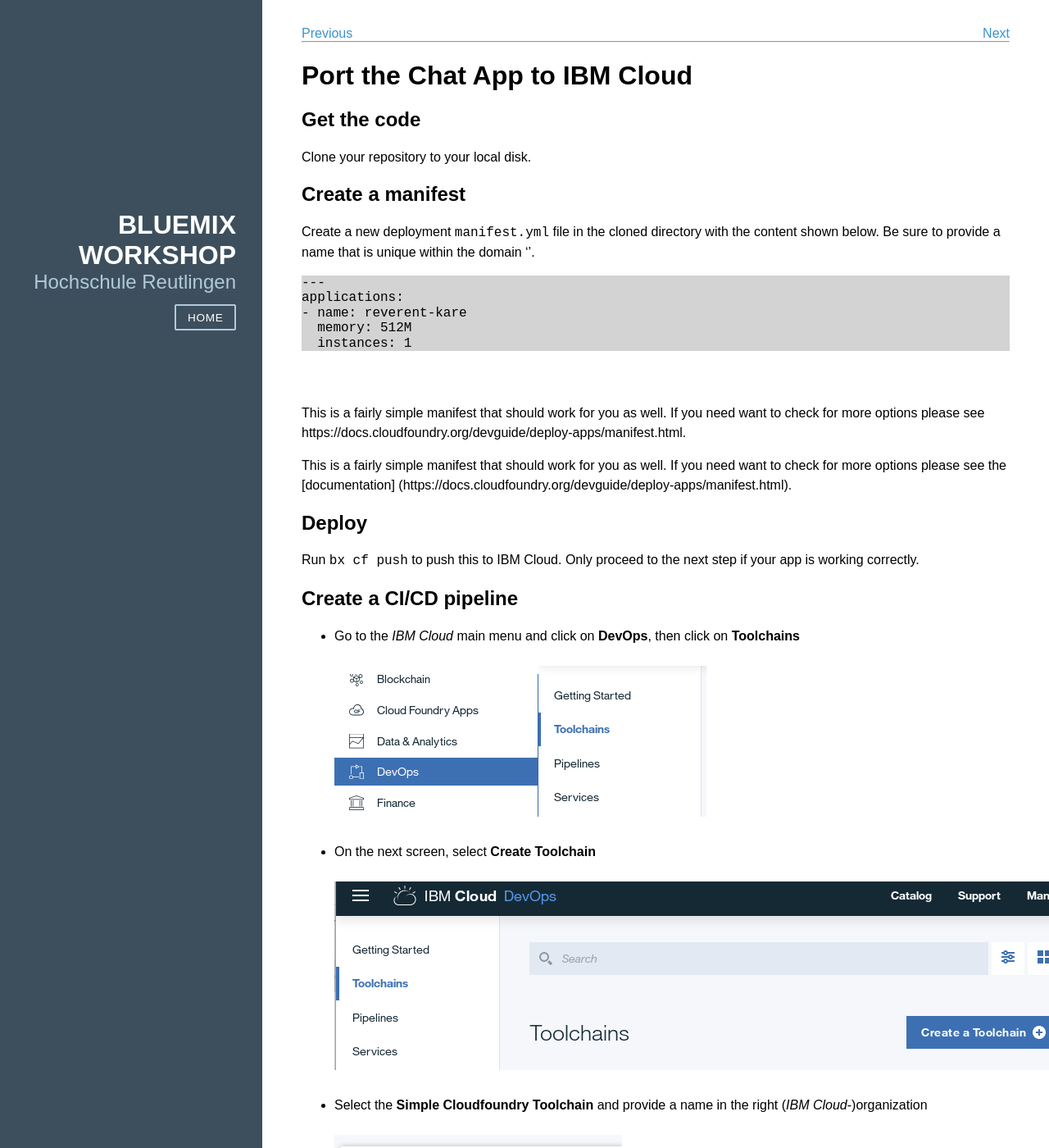
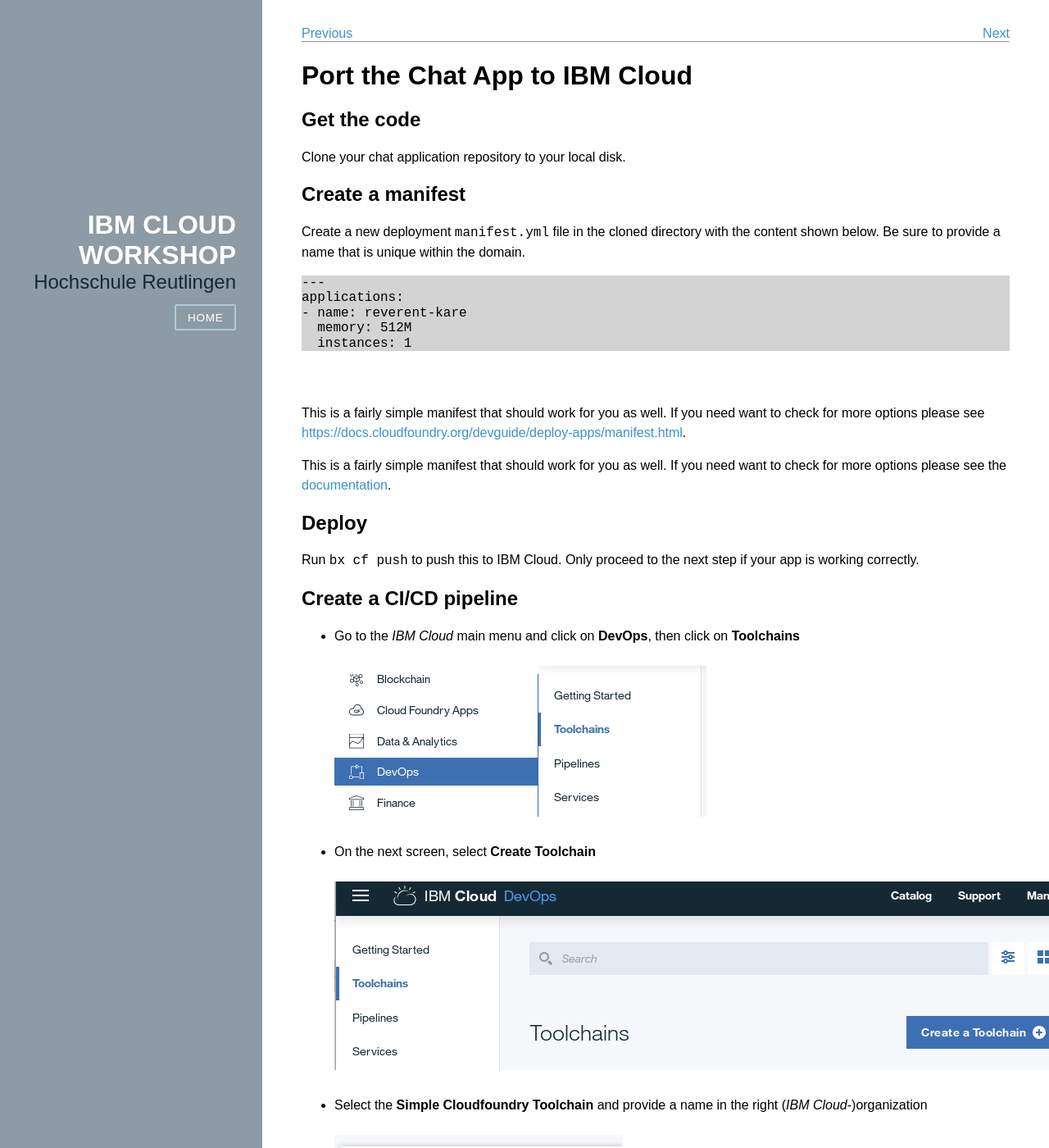
Before and after one commit to mkubik/HRTCloudDemo.github.io, a Jekyll site: the page built from _labs/005-port-app-to-bx.markdown, in a window 1280 px wide and 1400 px high. Shown: the whole window at 82% size. Built offline with Jekyll 4.4.1, drawn with Linux system fonts in a browser that asks for light colours; nearby versions of some CDN libraries; some of the changed text lies outside the part shown.

Commit message:
changed some coloring, fixes on pg 5 and added presentation pdf

```diff
--- a/_labs/005-port-app-to-bx.markdown
+++ b/_labs/005-port-app-to-bx.markdown
@@ -5,11 +5,11 @@
 
 ## Get the code
 
-Clone your repository to your local disk.
+Clone your chat application repository to your local disk.
 
 ## Create a manifest
 
-Create a new deployment `manifest.yml` file in the cloned directory with the content shown below. Be sure to provide a name that is unique within the domain ''.
+Create a new deployment `manifest.yml` file in the cloned directory with the content shown below. Be sure to provide a name that is unique within the domain.
 
 <pre>
 ---
@@ -19,10 +19,10 @@
   instances: 1
 </pre>
 <br/><br/>
-This is a fairly simple manifest that should work for you as well. If you need want to check for more options please see https://docs.cloudfoundry.org/devguide/deploy-apps/manifest.html.
+This is a fairly simple manifest that should work for you as well. If you need want to check for more options please see [https://docs.cloudfoundry.org/devguide/deploy-apps/manifest.html](https://docs.cloudfoundry.org/devguide/deploy-apps/manifest.html).
 
 
-This is a fairly simple manifest that should work for you as well. If you need want to check for more options please see the [documentation] (https://docs.cloudfoundry.org/devguide/deploy-apps/manifest.html).
+This is a fairly simple manifest that should work for you as well. If you need want to check for more options please see the [documentation](https://docs.cloudfoundry.org/devguide/deploy-apps/manifest.html).
 
 ## Deploy
 
@@ -43,12 +43,12 @@
   <pre>
       ---
       applications:
-      - name: WhoChats
+      - name: <span class="app_name">whochats</span>
         memory: 128M
         host: <span class="app_name">whochats</span>
   </pre>
 
-    on your local machine. Then manually run <code>cf push</code> and verify your app is picking up the right name. _IBM Cloud_ is adding your host to the <code>mybluemix.net</code> domain  by default so your FQDN is <code>[host].mybluemix.net</code>. Once you can access your hostname, commit and push your changes to git and wait for the pipeline to finish.<br/><br/>
+    on your local machine. Then manually run <code>cf push</code> and verify your app is picking up the right name. _IBM Cloud_ is adding your host to the <code>mybluemix.net</code> domain  by default so your FQDN is <code><span class="app_name">whochats</span>.mybluemix.net</code>. Once you can access your hostname, commit and push your changes to git and wait for the pipeline to finish.<br/><br/>
 
 ## Test
 - Try to access [<code>https://<span class="app_name">xxx</span>.mybluemix.net</code>](https://<span class="app_name">xxx</span>.mybluemix.net)
@@ -56,14 +56,4 @@
 ## References
  * [Create a Toolchain](https://console.bluemix.net/docs/toolchains/toolchains_overview.html)
 
-{% include pipeline.markdown %}
-
-<script type="text/javascript" src="{{ site.baseurl }}/js/random-app-name.js"></script>
-<script type="text/javascript">
-  var app_name = random_app_name();
-  var spans = document.getElementsByClassName("app_name");
-  for (i = 0; i < spans.length; i++) {
-      var span = spans[i];
-      span.parentNode.replaceChild(document.createTextNode(app_name), span);
-  }
-</script>
+{% include random_app_name.html %}
--- a/_layouts/default.html
+++ b/_layouts/default.html
@@ -13,7 +13,7 @@
     <div id="layout" class="pure-g">
       <div class="sidebar pure-u-1 pure-u-md-1-4">
         <div class="header">
-          <h1 class="brand-title">Bluemix Workshop</h1>
+          <h1 class="brand-title">IBM Cloud Workshop</h1>
           <h2 class="brand-tagline">Hochschule Reutlingen</h2>
           <nav class="nav">
             <ul class="nav-list">
--- a/css/site.css
+++ b/css/site.css
@@ -42,7 +42,7 @@
 }
 
 .sidebar {
-    background: rgb(61, 79, 93);
+    background: rgb(140, 155, 165);
     color: #fff;
 }
 
@@ -55,7 +55,7 @@
 }
 .brand-tagline {
     font-weight: 300;
-    color: rgb(176, 202, 219);
+    color: rgb(21, 41, 52);
 }
 
 .nav-list {
--- a/index.markdown
+++ b/index.markdown
@@ -5,7 +5,7 @@
 
 # {{ page.title }}
 
-to the Bluemix Workshop at Hochschule Reutlingen.
+to the _IBM Cloud_ Workshop at Hochschule Reutlingen.
 
 ## Labs
 
```
Also changed, not shown: _labs/tc_git.png, _labs/tc_pipeline.png, 1 other file.
